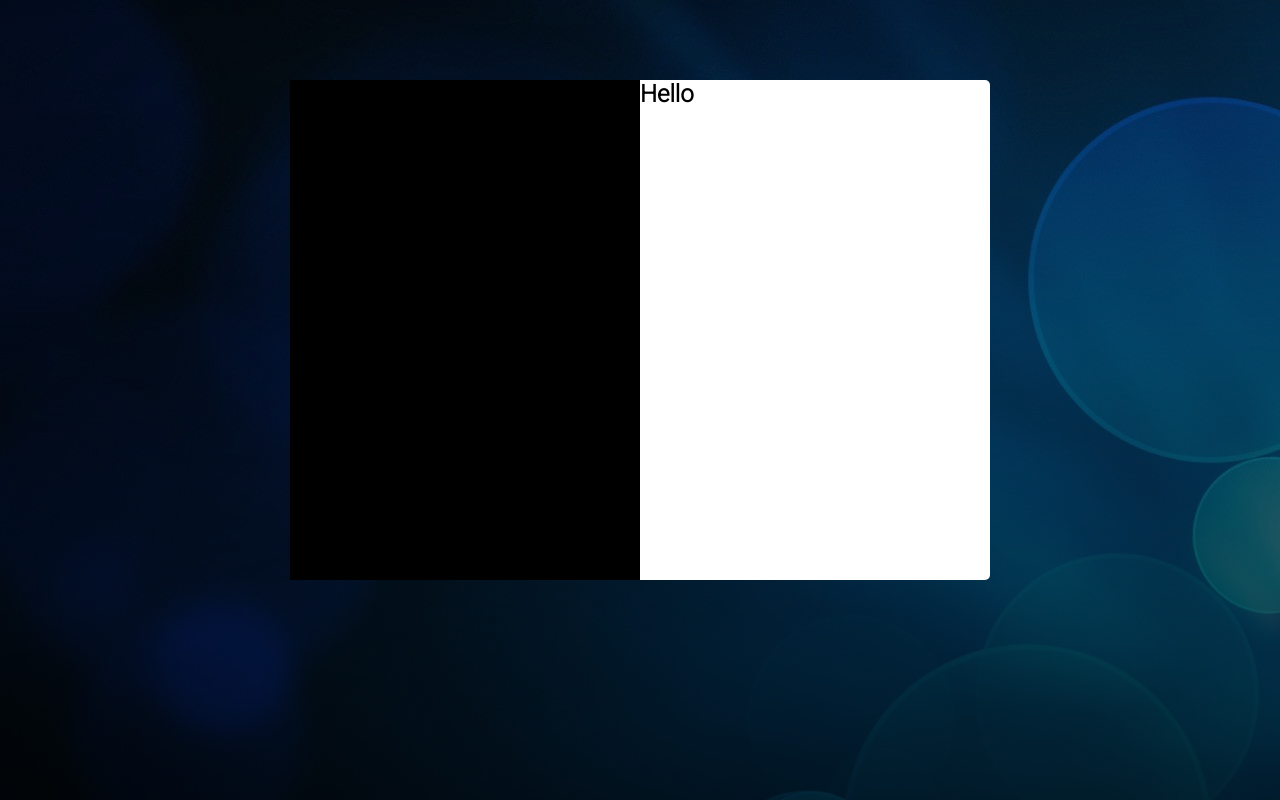
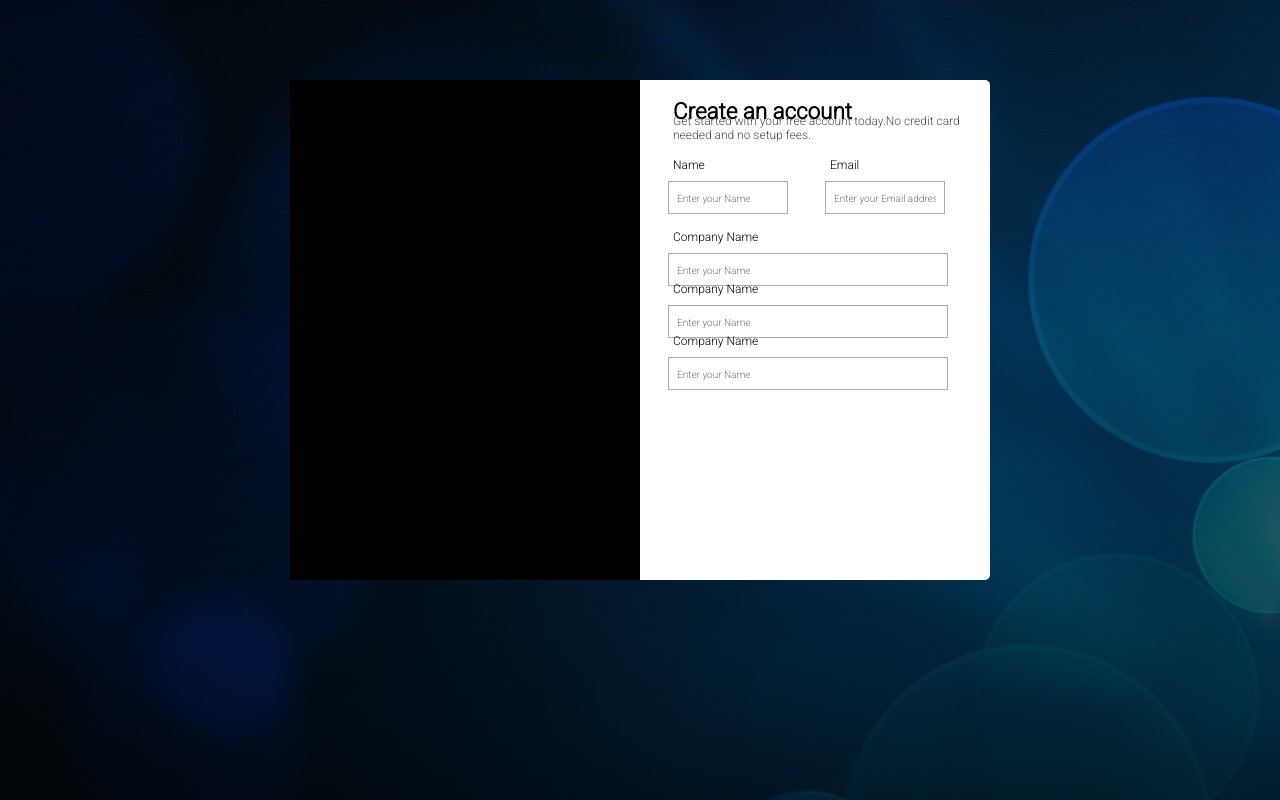
Before and after one commit to NetGenius90/NetGenius, a plain HTML site: page pages/signup.html in a window 1280 px wide. Drawn offline with Linux system fonts and the light colour scheme; files that its build step writes are made by us from their sources; files whose address does not match are found by name.

Commit message:
sign up page styling

```diff
--- a/assets/css/signup.css
+++ b/assets/css/signup.css
@@ -45,9 +45,71 @@ body{
        top: 10%;
        border-radius: 5px;
        display: grid;
-       grid-template-columns: 350px 350px;
+       grid-template-columns: 350px auto;
 }
 /* text */
 .text-sign-up{
     background-color: black;
 }
+/* form-section */
+.content {
+    padding: 18px;
+    overflow: hidden;
+}
+.content h1{
+    font-size: 1.40rem;
+    font-family: var(--var-Roboto-font);
+    padding-left: 15px;
+}
+.content p{
+    font-size: 12px;
+    color: rgb(73, 73, 85);
+    font-family: var(--var-Roboto-font);
+    padding-left: 15px;
+    position: relative;
+    bottom: 10px;
+}
+.inputs{
+   padding: 10px;
+   display: grid;
+   grid-template-columns: auto auto;
+   column-gap: 20px;
+}
+.content >label{
+    font-family: var(--var-Roboto-font);
+    font-size: 12px;
+    position: relative;
+    bottom: 8px;
+    left: 10px;
+    margin-top: 15px;
+    padding-left: 5px;
+}
+.content label{
+    font-family: var(--var-Roboto-font);
+    font-size: 12px;
+    position: relative;
+    bottom: 8px;
+    margin-top: 15px;
+    padding-left: 5px;
+}
+.form-style{
+    width: 280px;
+    padding: 8px;
+    border: 1px solid rgb(171, 169, 169);
+    margin-left: 10px;
+}
+.input-data > .form-style{
+
+        width: 120px;
+        padding: 8px;
+        border: 1px solid rgb(171, 169, 169);
+        margin-left: 0 ;
+        margin-bottom: 10px;
+}
+.form-style::placeholder{
+    font-size: 10px;
+}
+.form-style:focus{
+    outline-color: var(--button-colors);
+    box-shadow: inset 0 0 5px var(--button-colors);
+}
--- a/pages/signup.html
+++ b/pages/signup.html
@@ -43,7 +43,37 @@
              </div>
              <!-- form section -->
              <div class="form-sign-up">
-                <h1>Hello</h1>
+                <div class="content">
+                    <h1>Create an account</h1>
+                    <p>Get started with your free account today.No credit card needed and no setup fees.</p>
+                    <!-- inputs -->
+                    <div class="inputs">
+                        <div class="input-data">
+                            <label for="name">Name</label>
+                            <input type="text"  name="name" class="form-style" id="name"  placeholder="Enter your Name">
+                            <div id="input-error-name"></div>
+                        </div>
+                        <!-- email -->
+                        <div class="input-data">
+                            <label for="email">Email</label>
+                            <input type="text"  name="email" class="form-style" id="email"  placeholder="Enter your Email address">
+                            <div id="input-error-email"></div>
+                        </div>
+                    </div>
+                    <!-- input second section -->
+                             <label for="name">Company Name</label><br>
+                            <input type="text"  name="company" class="form-style" id="company"  placeholder="Enter your Name">
+                            <div id="input-error-company"></div>
+                            <!-- Password -->
+                            <label for="name">Company Name</label><br>
+                            <input type="text"  name="company" class="form-style" id="company"  placeholder="Enter your Name">
+                            <div id="input-error-company"></div>
+                            <!-- Confirm Password -->
+                            <label for="name">Company Name</label><br>
+                            <input type="text"  name="company" class="form-style" id="company"  placeholder="Enter your Name">
+                            <div id="input-error-company"></div>
+                            <!-- input sction end -->
+                </div>
              </div>
             </div>
         </section>
```
